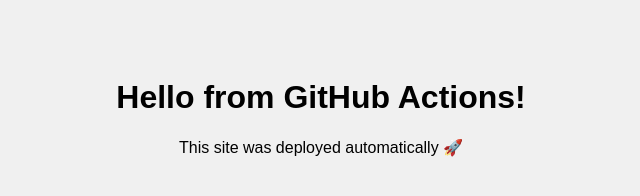
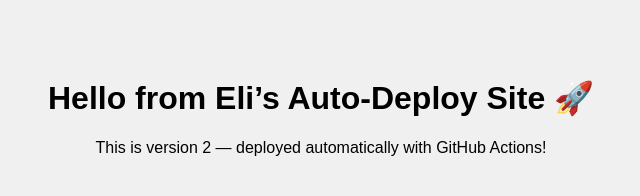
Before and after one commit to eli-sep/auto-deploy-static-site, a plain HTML site: page index.html in a window 1280 px wide. Shown: the whole page, without its empty margins (319-959 px from the left). Drawn offline with Linux system fonts and the light colour scheme.

Commit message:
Update homepage text to test auto-deploy

```diff
--- a/index.html
+++ b/index.html
@@ -6,7 +6,7 @@
     <link rel="stylesheet" href="styles.css">
 </head>
 <body>
-    <h1>Hello from GitHub Actions!</h1>
-    <p>This site was deployed automatically 🚀</p>
+    <h1>Hello from Eli’s Auto-Deploy Site 🚀</h1>
+    <p>This is version 2 — deployed automatically with GitHub Actions!</p>
 </body>
 </html>
```
